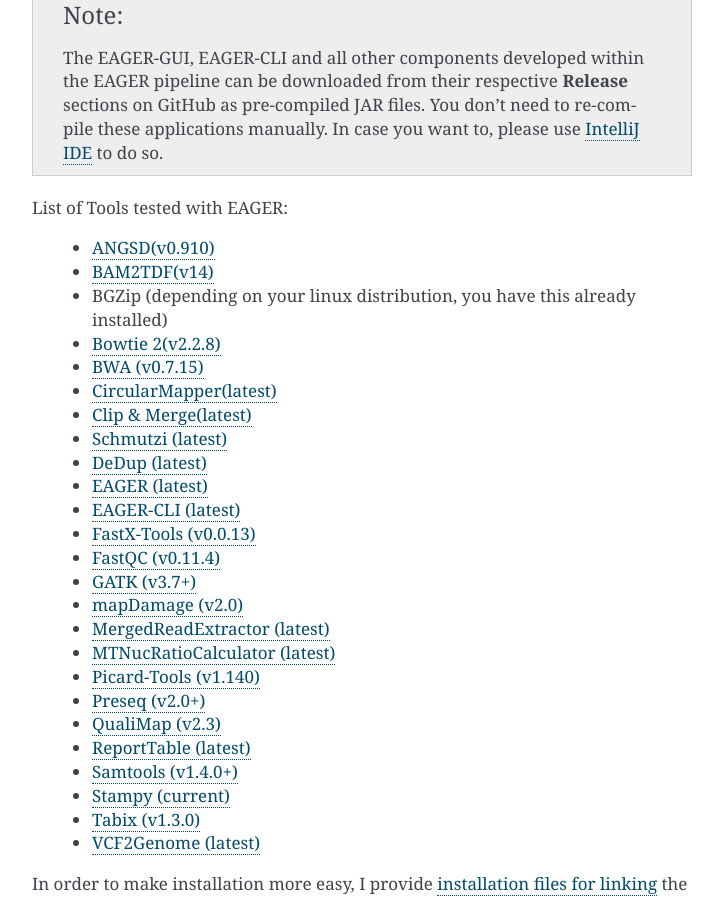
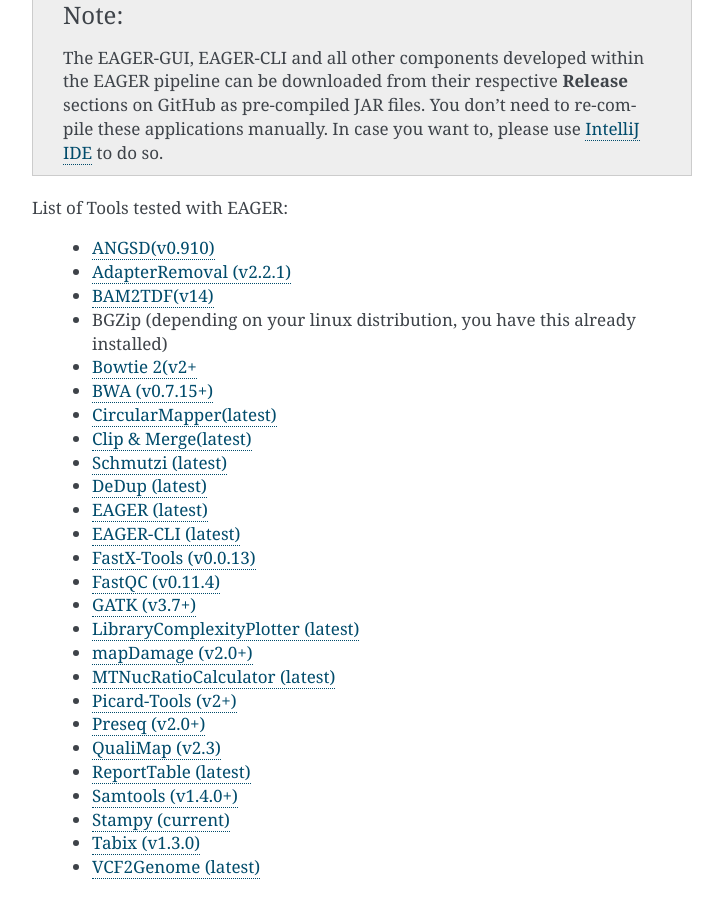
Before and after one commit to apeltzer/EAGER-GUI, a Sphinx documentation site: the page built from docs/contents/installation.rst, in a window 1280 px wide and 900 px high, scrolled down 5256 px. Shown: the whole window, without its empty margins (388-1111 px from the left). Built offline with Sphinx 7.4.7, drawn with Linux system fonts in a browser that asks for light colours.

Commit message:
Update installation.rst

```diff
--- a/docs/contents/installation.rst
+++ b/docs/contents/installation.rst
@@ -196,10 +196,11 @@
 List of Tools tested with EAGER:
 
   * `ANGSD(v0.910) <http://popgen.dk/wiki/index.php/ANGSD>`_
+  * `AdapterRemoval (v2.2.1) <https://github.com/MikkelSchubert/adapterremoval>`_
   * `BAM2TDF(v14) <http://genomeview.org/manual/Bam2tdf>`_
   * BGZip (depending on your linux distribution, you have this already installed)
-  * `Bowtie 2(v2.2.8) <http://bowtie-bio.sourceforge.net/bowtie2/index.shtml>`_
-  * `BWA (v0.7.15) <https://sourceforge.net/projects/bio-bwa/>`_
+  * `Bowtie 2(v2+ <http://bowtie-bio.sourceforge.net/bowtie2/index.shtml>`_
+  * `BWA (v0.7.15+) <https://sourceforge.net/projects/bio-bwa/>`_
   * `CircularMapper(latest) <https://github.com/apeltzer/CircularMapper>`_
   * `Clip & Merge(latest) <https://github.com/apeltzer/ClipAndMerge>`_
   * `Schmutzi (latest) <https://github.com/grenaud/schmutzi>`_
@@ -209,10 +210,10 @@
   * `FastX-Tools (v0.0.13) <http://hannonlab.cshl.edu/fastx_toolkit/>`_
   * `FastQC (v0.11.4) <http://www.bioinformatics.babraham.ac.uk/projects/fastqc/>`_
   * `GATK (v3.7+) <https://www.broadinstitute.org/gatk/>`_
-  * `mapDamage (v2.0) <http://ginolhac.github.io/mapDamage/>`_
-  * `MergedReadExtractor (latest) <https://github.com/apeltzer/MergedReadExtractor>`_
+  * `LibraryComplexityPlotter (latest) <https://github.com/apeltzer/LibraryComplexityPlotter>`_
+  * `mapDamage (v2.0+) <http://ginolhac.github.io/mapDamage/>`_
   * `MTNucRatioCalculator (latest) <https://github.com/apeltzer/MTNucRatioCalculator>`_
-  * `Picard-Tools (v1.140) <http://broadinstitute.github.io/picard/>`_
+  * `Picard-Tools (v2+) <http://broadinstitute.github.io/picard/>`_
   * `Preseq (v2.0+) <http://smithlabresearch.org/software/preseq/>`_
   * `QualiMap (v2.3) <http://qualimap.bioinfo.cipf.es/>`_
   * `ReportTable (latest) <https://github.com/apeltzer/ReportTable>`_
```
